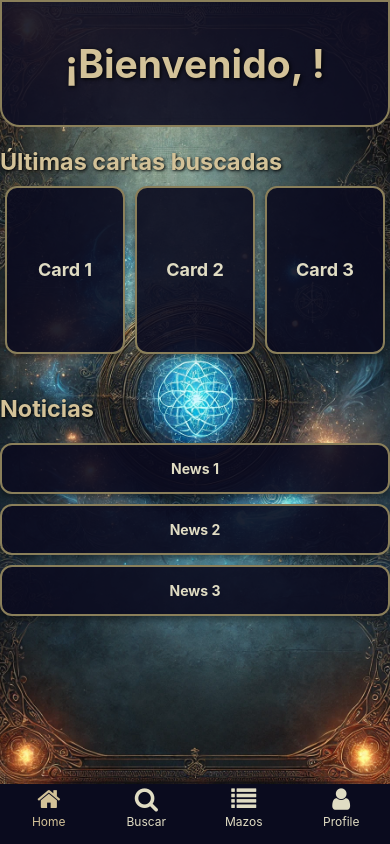
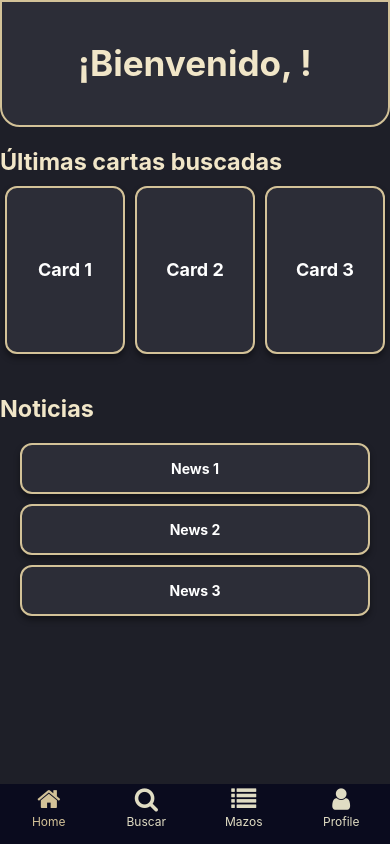
Before and after one commit to 4tsc/Alpha-Ruby, a React Native app in the folder Alpha Ruby/: screen /Main in a window 390 px wide. Built offline with nearby package versions, Linux system fonts and the light colour scheme.

Commit message:
Update homeScreen.tsx
OTRO UPDATE VISUAL

```diff
--- a/Alpha Ruby/src/screens/homeScreen.tsx
+++ b/Alpha Ruby/src/screens/homeScreen.tsx
@@ -1,4 +1,4 @@
-import { StyleSheet, View, Text, SafeAreaView, Dimensions, ImageBackground } from 'react-native';
+import { StyleSheet, View, Text, SafeAreaView, Dimensions } from 'react-native';
 import React, { useEffect, useState } from 'react';
 import { useUser } from './UserContext';
 
@@ -8,7 +8,6 @@ export default function HomeScreen() {
   const { userId } = useUser(); // Usa el userId directamente desde el contexto
   const [userName, setUserName] = useState(''); // Estado para almacenar el nombre del usuario
 
-  // No se toca el useEffect como pediste
   useEffect(() => {
     console.log('ID de usuario recibido desde el contexto:', userId);
 
@@ -38,11 +37,6 @@ export default function HomeScreen() {
   }, [userId]);
 
   return (
-    <ImageBackground
-      source={require('../images/back.jpg')} // Aquí iría tu imagen de fondo
-      style={styles.background}
-      resizeMode="cover"
-    >
     <SafeAreaView style={styles.container}>
       <View style={styles.header}>
         <Text style={styles.headerText}>¡Bienvenido, {userName}!</Text>
@@ -81,38 +75,30 @@ export default function HomeScreen() {
         </View>
       </View>
     </SafeAreaView>
-    </ImageBackground>
   );
 }
 
 const styles = StyleSheet.create({
-  background: {
-    flex: 1,
-    width: '100%',
-    height: '100%',
-  },
   container: {
     flex: 1,
     padding: 20,
+    backgroundColor: '#1E1F28', // Fondo plano oscuro
   },
   header: {
-    backgroundColor: 'rgba(15, 15, 35, 0.9)', // Azul oscuro casi negro
+    backgroundColor: '#2C2D37', // Color gris oscuro para el encabezado
     paddingVertical: 10,
     height: height * 0.15,
     justifyContent: 'center',
     alignItems: 'center',
     borderBottomLeftRadius: 20,
     borderBottomRightRadius: 20,
-    borderColor: '#8A7F5A', // Dorado más suave para bordes, menos brillante
+    borderColor: '#D3C298', // Dorado suave para los bordes
     borderWidth: 2,
   },
   headerText: {
-    color: '#D3C298', // Dorado suave para el texto
-    fontSize: width * 0.1,
+    color: '#F1E6C8', // Dorado suave para el texto del encabezado
+    fontSize: width * 0.09, // Ajusta el tamaño del texto de manera responsiva
     fontWeight: 'bold',
-    textShadowColor: '#000', // Sombra más sutil para profundidad
-    textShadowOffset: { width: 1, height: 1 },
-    textShadowRadius: 4,
   },
   content: {
     flex: 1,
@@ -122,12 +108,9 @@ const styles = StyleSheet.create({
     marginBottom: 20,
   },
   sectionTitle: {
-    color: '#D3C298', // Dorado suave para los títulos de las secciones
+    color: '#F1E6C8', // Texto dorado suave para los títulos de las secciones
     fontSize: width * 0.06,
     fontWeight: 'bold',
-    textShadowColor: '#000',
-    textShadowOffset: { width: 1, height: 1 },
-    textShadowRadius: 3,
     marginBottom: 10,
   },
   cardsContainer: {
@@ -136,14 +119,14 @@ const styles = StyleSheet.create({
   },
   card: {
     flex: 1,
-    backgroundColor: 'rgba(10, 10, 30, 0.9)', // Azul oscuro casi negro para las cartas
+    backgroundColor: '#2C2D37', // Fondo gris oscuro para las cartas
     marginHorizontal: 5,
     padding: 20,
     height: height * 0.2,
     alignItems: 'center',
     justifyContent: 'center',
     borderRadius: 12,
-    borderColor: '#8A7F5A', // Borde dorado suave
+    borderColor: '#D3C298', // Borde dorado suave para las cartas
     borderWidth: 2,
     shadowColor: '#000',
     shadowOffset: { width: 0, height: 4 },
@@ -152,7 +135,7 @@ const styles = StyleSheet.create({
     elevation: 6,
   },
   cardText: {
-    color: '#E0DCC3', // Texto dorado claro suave
+    color: '#FFFFFF', // Texto blanco para contraste
     textAlign: 'center',
     fontWeight: 'bold',
     fontSize: 18,
@@ -162,13 +145,14 @@ const styles = StyleSheet.create({
   },
   newsContainer: {
     marginTop: 10,
+    marginHorizontal: 20, // Añadimos margen horizontal para evitar que las news estén pegadas a los bordes
   },
   newsItem: {
-    backgroundColor: 'rgba(10, 10, 30, 0.9)', // Fondo azul oscuro casi negro para las noticias
+    backgroundColor: '#2C2D37', // Fondo gris oscuro para las noticias
     marginBottom: 10,
     padding: 15,
     borderRadius: 12,
-    borderColor: '#8A7F5A',
+    borderColor: '#D3C298', // Borde dorado suave para las noticias
     borderWidth: 2,
     shadowColor: '#000',
     shadowOffset: { width: 0, height: 4 },
@@ -177,7 +161,7 @@ const styles = StyleSheet.create({
     elevation: 6,
   },
   newsText: {
-    color: '#E0DCC3', // Texto dorado claro suave para las noticias
+    color: '#FFFFFF', // Texto blanco para las noticias
     textAlign: 'center',
     fontWeight: 'bold',
   },
```
Lines whose indentation alone changed are shown as unchanged.
